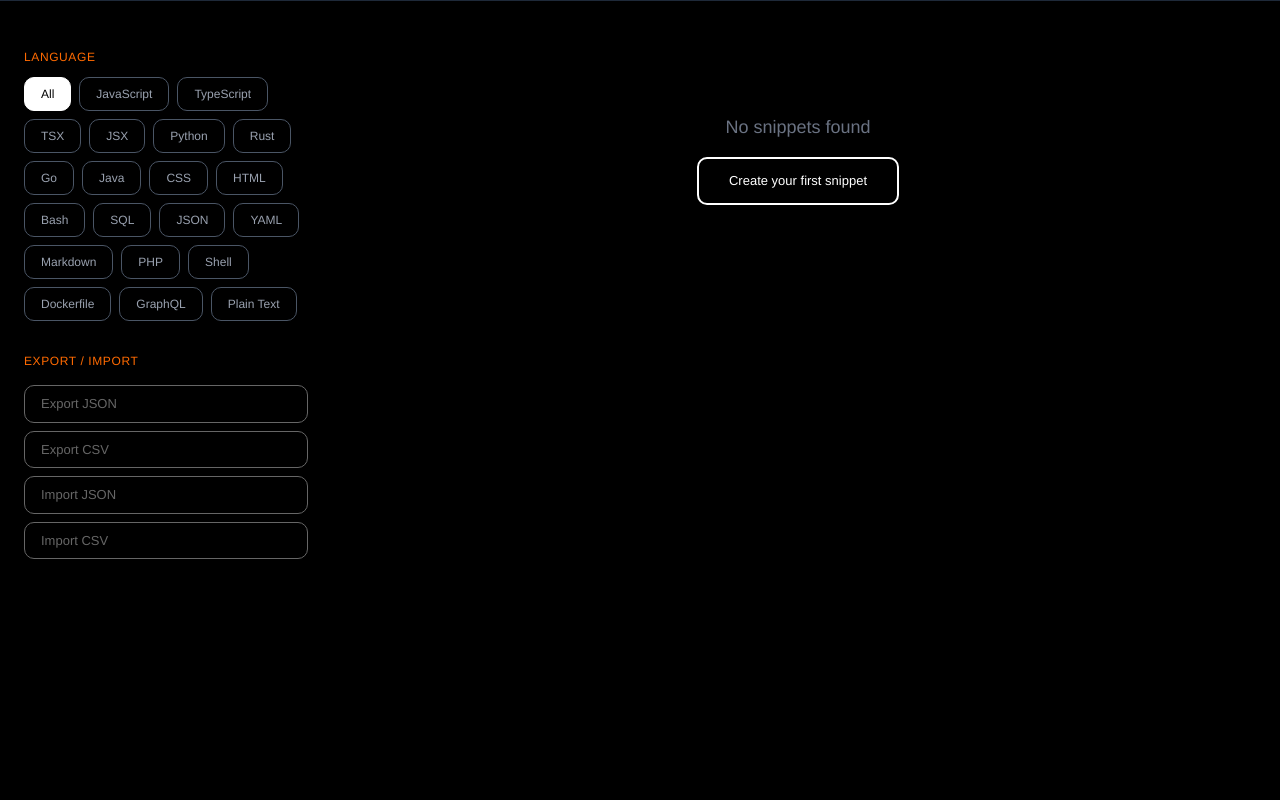
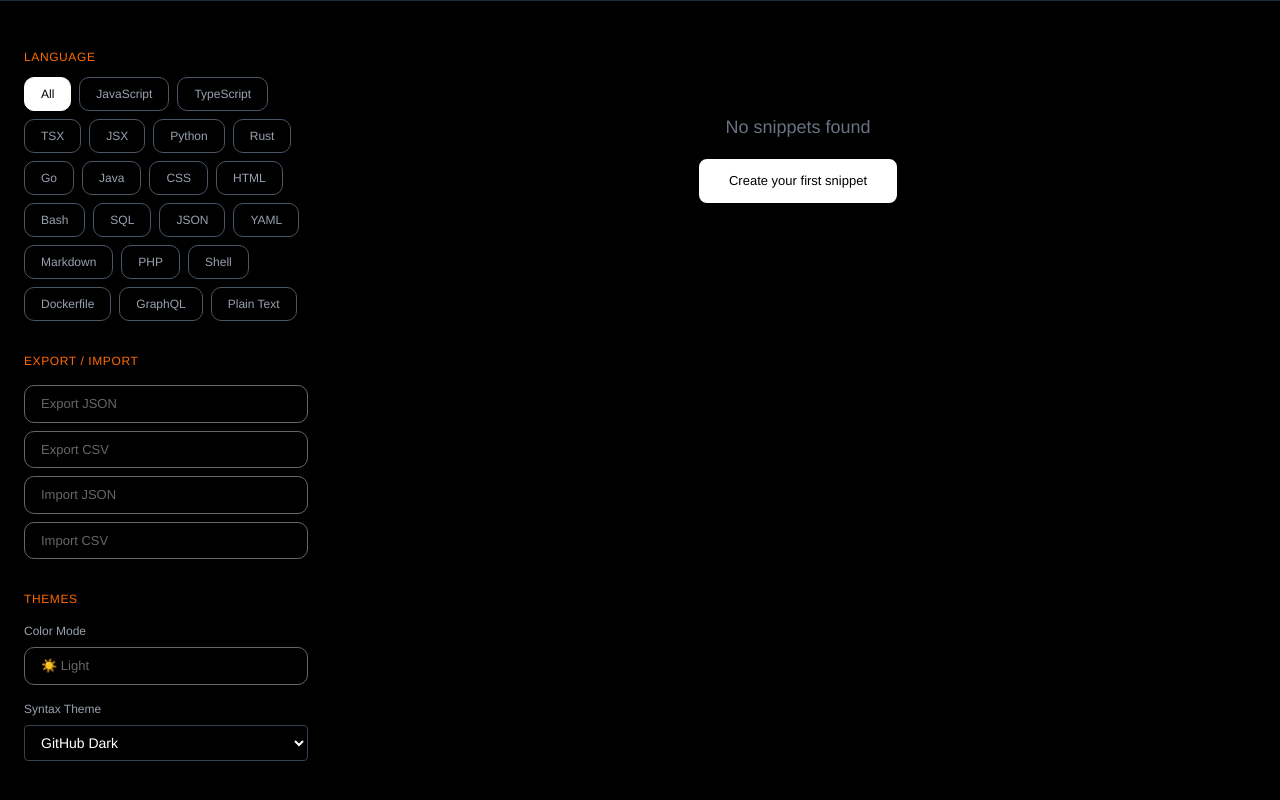
Before and after one commit to adityahimaone/code-snippet-manager, a Next.js app: page / in a window 1280 px wide. Shown: the part 220-1020 px from the top of the page. Before the commit the page ends 827 px from the top, so only its background shows below. Built offline with nearby package versions, Linux system fonts and the light colour scheme.

Commit message:
feat: add theme selector UI to sidebar

```diff
--- a/features/snippets/components/snippets-page.tsx
+++ b/features/snippets/components/snippets-page.tsx
@@ -7,6 +7,7 @@ import SnippetCard from './snippet-card';
 import SnippetEditor from './snippet-editor';
 import SnippetDetail from './snippet-detail';
 import ExportImportButtons from './export-import-buttons';
+import ThemeSelector from './theme-selector';
 import { useState } from 'react';
 
 export default function SnippetsPage() {
@@ -46,6 +47,7 @@ export default function SnippetsPage() {
             <div className="lg:sticky lg:top-8 space-y-6 md:space-y-8">
               <FilterBar />
               <ExportImportButtons />
+              <ThemeSelector />
             </div>
           </aside>
 
--- /dev/null
+++ b/features/snippets/components/theme-selector.tsx
@@ -0,0 +1,40 @@
+'use client';
+
+import { useTheme } from '@/lib/hooks/use-theme';
+
+export default function ThemeSelector() {
+  const { colorTheme, syntaxTheme, toggleColorTheme, changeSyntaxTheme } = useTheme();
+
+  return (
+    <div className="space-y-4">
+      <span className="text-orange-500 text-xs font-medium uppercase tracking-wider block">
+        Themes
+      </span>
+
+      {/* Color Theme Toggle */}
+      <div>
+        <label className="text-xs text-gray-400 block mb-2">Color Mode</label>
+        <button
+          onClick={toggleColorTheme}
+          className="ghost-button w-full text-left"
+        >
+          {colorTheme === 'dark' ? '🌙 Dark' : '☀️ Light'}
+        </button>
+      </div>
+
+      {/* Syntax Theme Selector */}
+      <div>
+        <label className="text-xs text-gray-400 block mb-2">Syntax Theme</label>
+        <select
+          value={syntaxTheme}
+          onChange={(e) => changeSyntaxTheme(e.target.value as any)}
+          className="w-full bg-black border border-gray-700 rounded px-3 py-2 text-sm"
+        >
+          <option value="github-dark">GitHub Dark</option>
+          <option value="monokai">Monokai</option>
+          <option value="dracula">Dracula</option>
+        </select>
+      </div>
+    </div>
+  );
+}
```
